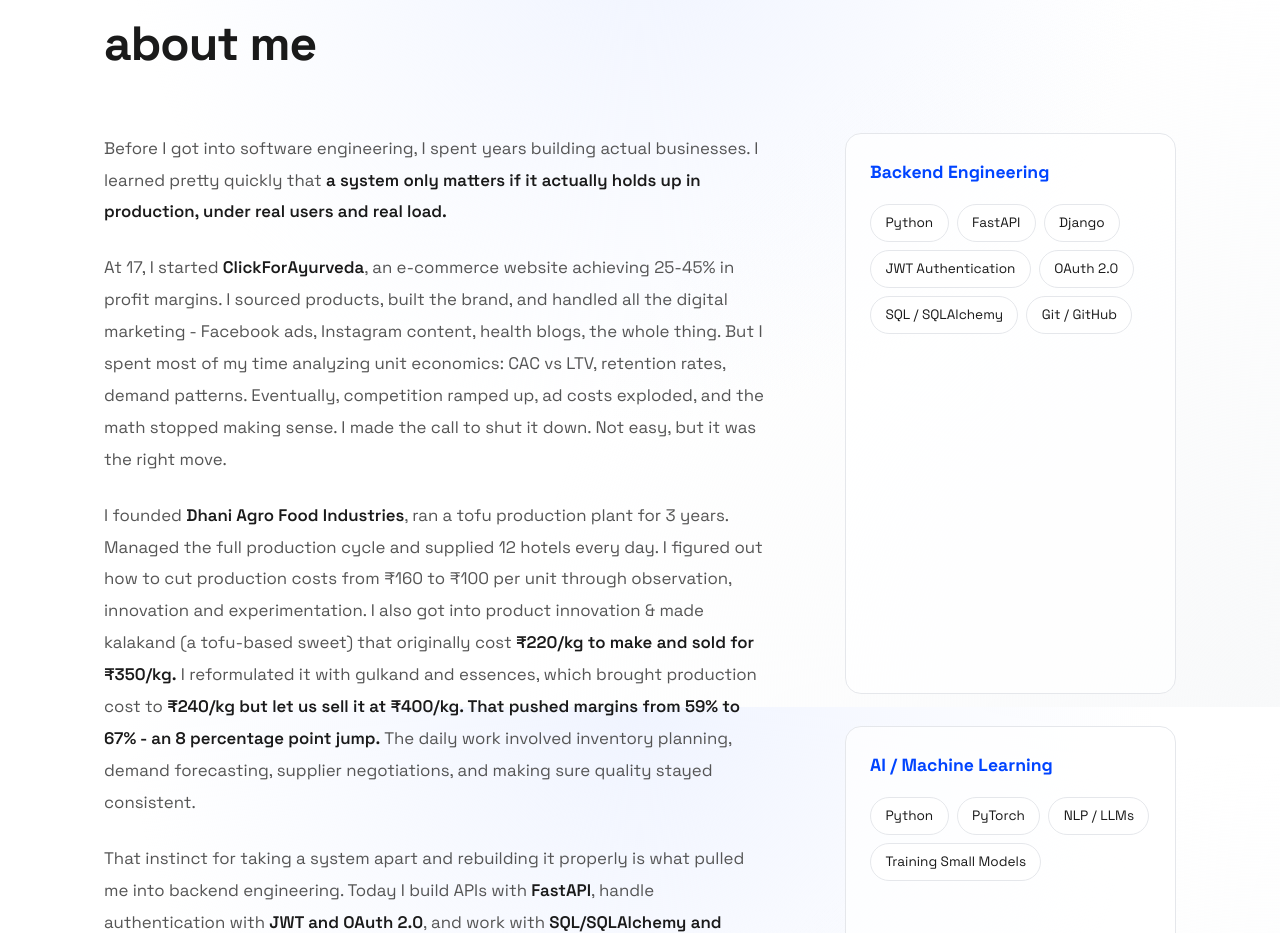
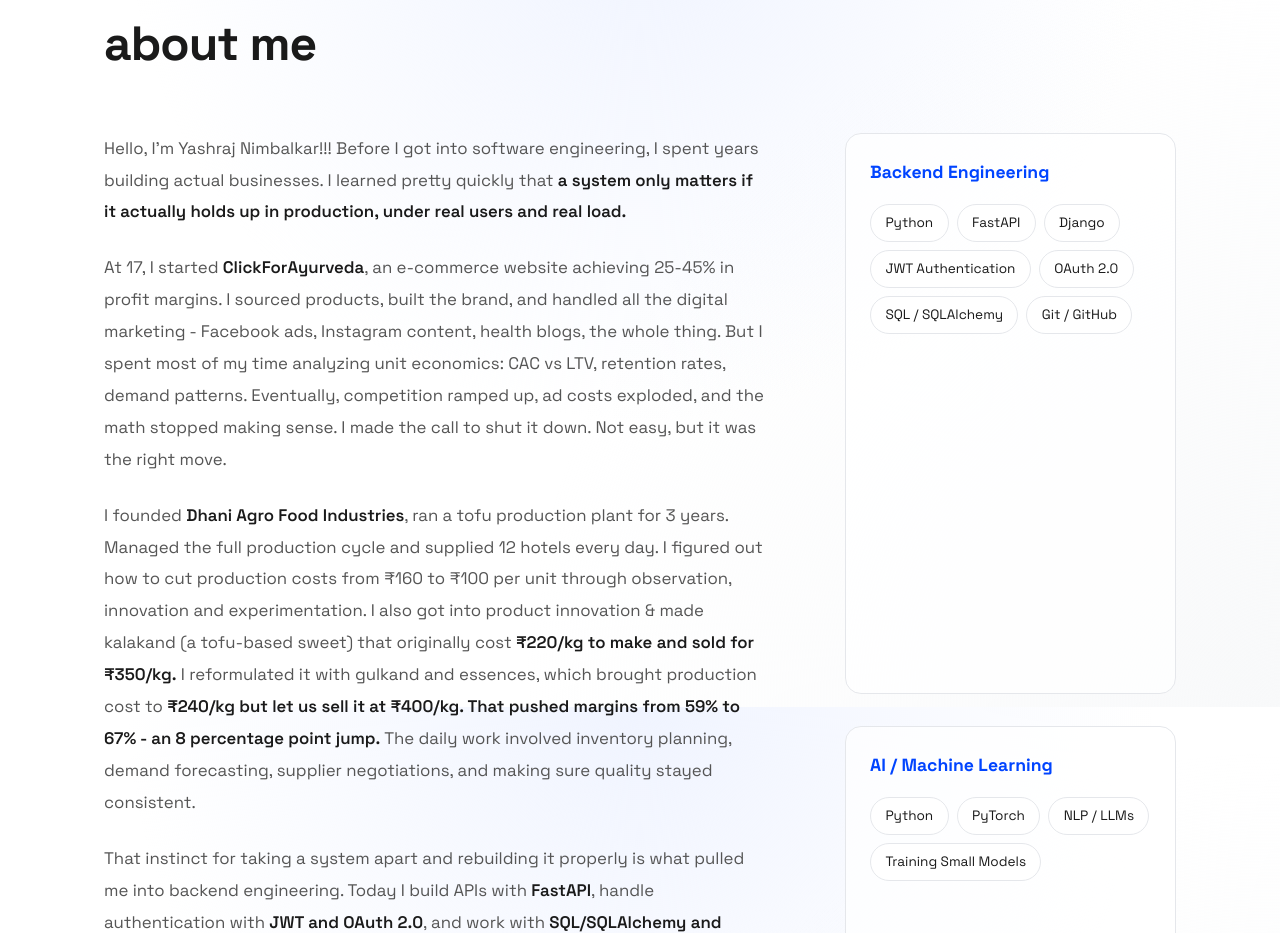
Before and after one commit to Yashraj-arch/yashraj-arch.github.io, a plain HTML site: page index.html in a window 1280 px wide. Shown: the part 893-1826 px from the top of the page. Drawn offline with Linux system fonts and the light colour scheme.

Commit message:
Update about me section in index.html

```diff
--- a/index.html
+++ b/index.html
@@ -1003,6 +1003,7 @@
         <div class="about-content">
             <div class="about-text reveal">
                 <p>
+                    Hello, I'm Yashraj Nimbalkar!!!
                     Before I got into software engineering, I spent years building actual businesses. I learned pretty quickly that
                     <strong>a system only matters if it actually holds up in production, under real users and real load.</strong>
                 </p>
```
